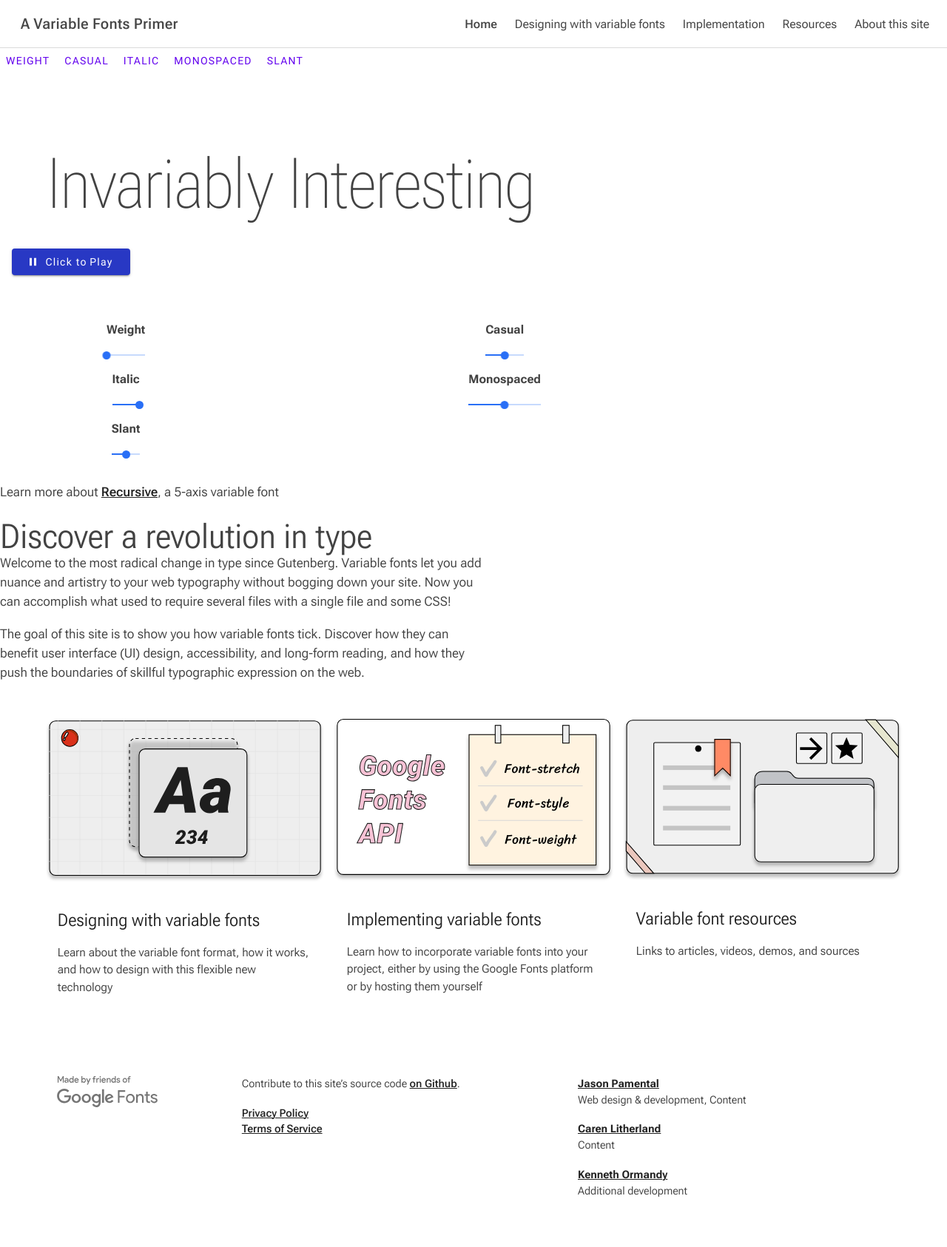
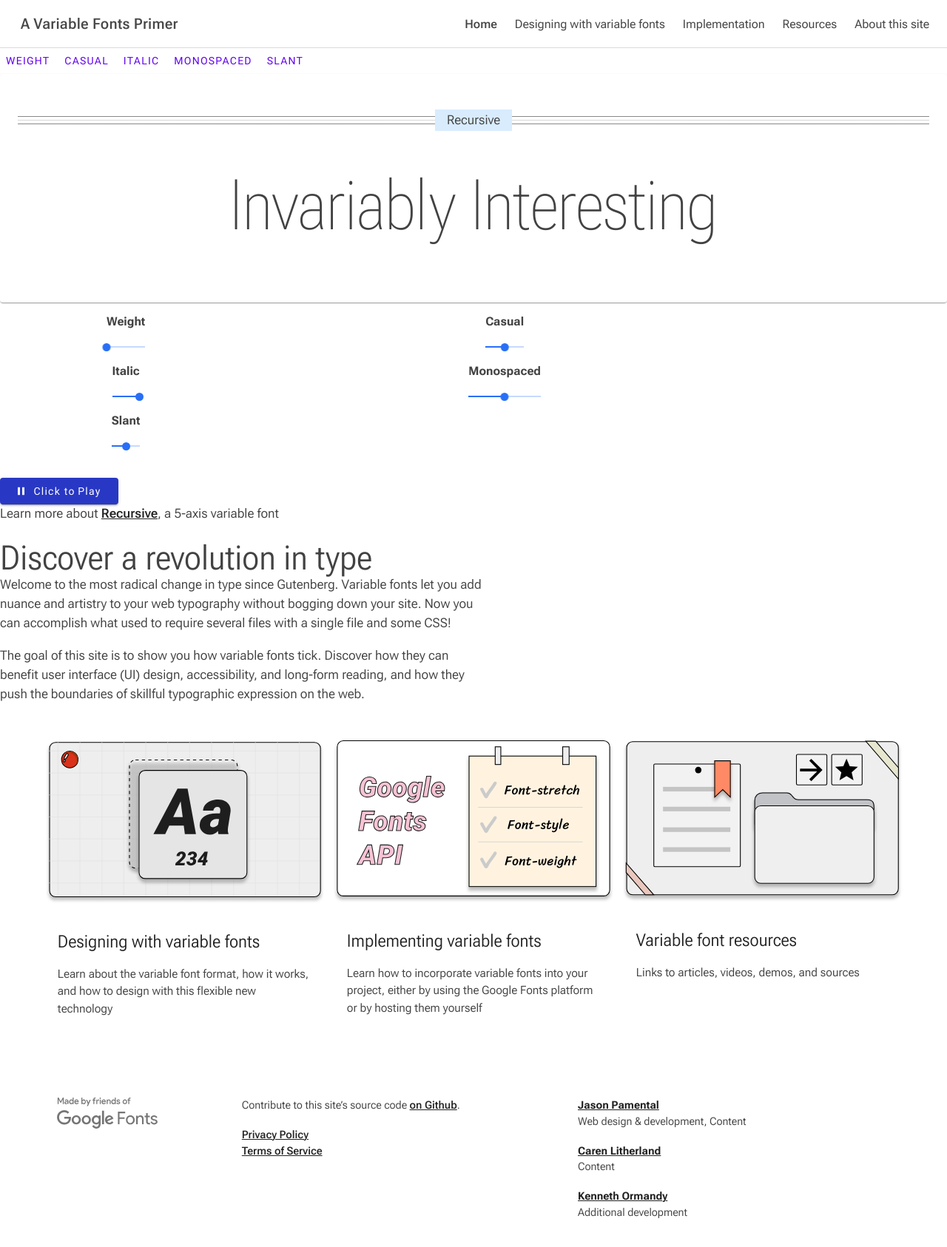
Before and after one commit to jpamental/variable-fonts, a Jekyll site: the page built from index.html, in a window 1280 px wide. Shown: the top 1686 px of the page at 74% size. Built offline with Jekyll 4.4.1, drawn with Linux system fonts in a browser that asks for light colours; a style sheet for code colours, icons or effects is not loaded.

Commit message:
Adds top frame

```diff
--- a/_includes/beatrice/02-molecules/10-hero-animation/_hero-animation.scss
+++ b/_includes/beatrice/02-molecules/10-hero-animation/_hero-animation.scss
@@ -7,7 +7,6 @@
 }
 
 .hero-animation-text {
-  outline: 2px solid green;
   animation: breath 1.5s alternate ease-in-out;
   animation-iteration-count: infinite;
 
--- a/_includes/beatrice/02-molecules/10-hero-animation/_hero.scss
+++ b/_includes/beatrice/02-molecules/10-hero-animation/_hero.scss
@@ -6,7 +6,6 @@
 .hero-buttons {
   float: left;
   width: 33%;
-  outline: 2px solid red;
   padding: 1rem;
   button {
     margin-bottom: 1rem;
@@ -16,7 +15,6 @@
 }
 
 .hero-button--active {
-  outline: 4px solid orange;
 }
 
 .hero-main {
@@ -30,27 +28,43 @@
 }
 
 .hero-animation {
-  transition: background-color 0.3s ease-in-out;
-  background-color: #FFF8E1;
+  box-shadow: 0px 4px 4px rgba(0, 0, 0, 0.25);
+  border: solid 1px var(--color-text-callout);
+
+  // All Variable Axes color is default
+  background-color: var(--color-callout-highlight, #FFF8E1);
+}
+
+.hero-animation .hero-animation-text {
+  border-top: solid 1px var(--color-text-callout);
+}
+
+.hero-animation,
+.hero-animation .range__axis__label p {
+    transition: background-color 0.3s ease-in-out;
 }
 
 [data-wght-active="true"] .hero-animation  {
-  // All Variable Axes
-  background-color: #FFCCBC;
+  --color-callout-highlight: #FFCCBC
 }
 
 [data-wdth-active="true"] .hero-animation  {
-  background-color: #2196F3;
+  --color-callout-highlight: #2196F3;
 }
 [data-ital-active="true"] .hero-animation  {
-  background-color: #FF8A65;
+  --color-callout-highlight: #FF8A65;
 }
 [data-slnt-active="true"] .hero-animation  {
-  background-color: #C8E6C9;
+  --color-callout-highlight: #C8E6C9;
 }
 [data-opsz-active="true"] .hero-animation  {
-  background-color: #E1BEE7;
+  --color-callout-highlight: #E1BEE7;
 }
 [data-casl-active="true"] .hero-animation  {
-  background-color: #B2DFDB;
+  --color-callout-highlight: #B2DFDB;
 }
+
+
+// [data-wght-active="true"] [data-axis="wght"] {
+//   outline: 2px solid red;
+// }
--- a/_includes/beatrice/02-molecules/10-hero-animation/hero-animation.html
+++ b/_includes/beatrice/02-molecules/10-hero-animation/hero-animation.html
@@ -67,9 +67,11 @@
   </button>
   {% endcomment %}
   <div class="hero-main">
-    <div class="hero-animation pause" id="hero_animation">
+    <div class="hero-animation mdc-card pause" id="hero_animation">
+      <div class="range__axis__label">
+        <p>{{ include.fontFamilyName | default: "Recursive" }}</p>
+      </div>
       <h1 class="hero-animation-text">{{ text }}</h1>
-      <button id="play_pause" name="play-pause" class="mdc-button mdc-button--raised play-pause pause"><i class="material-icons mdc-button__icon" aria-hidden="true">pause</i> Click to </button>
     </div>
     <div class="js-hero-controls hero-animation__controls">
       {% for axis in include.axes %}
@@ -82,6 +84,7 @@
         </label>
       {% endfor %}
     </div>
+    <button id="play_pause" name="play-pause" class="mdc-button mdc-button--raised play-pause pause"><i class="material-icons mdc-button__icon" aria-hidden="true">pause</i> Click to </button>
   </div>
   {% comment %}
     <!-- If you need to debug the CSS in the style block: -->
```
